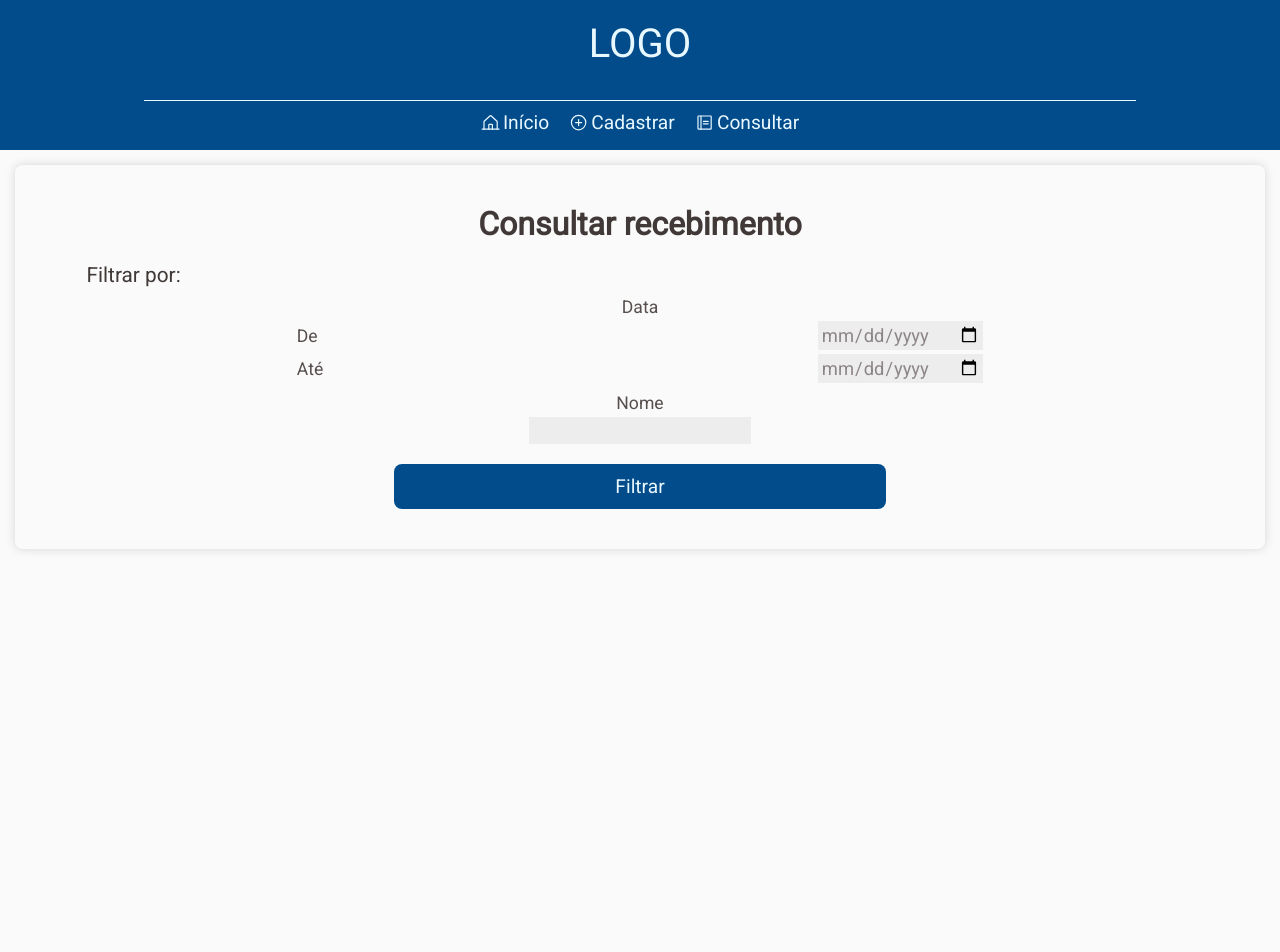
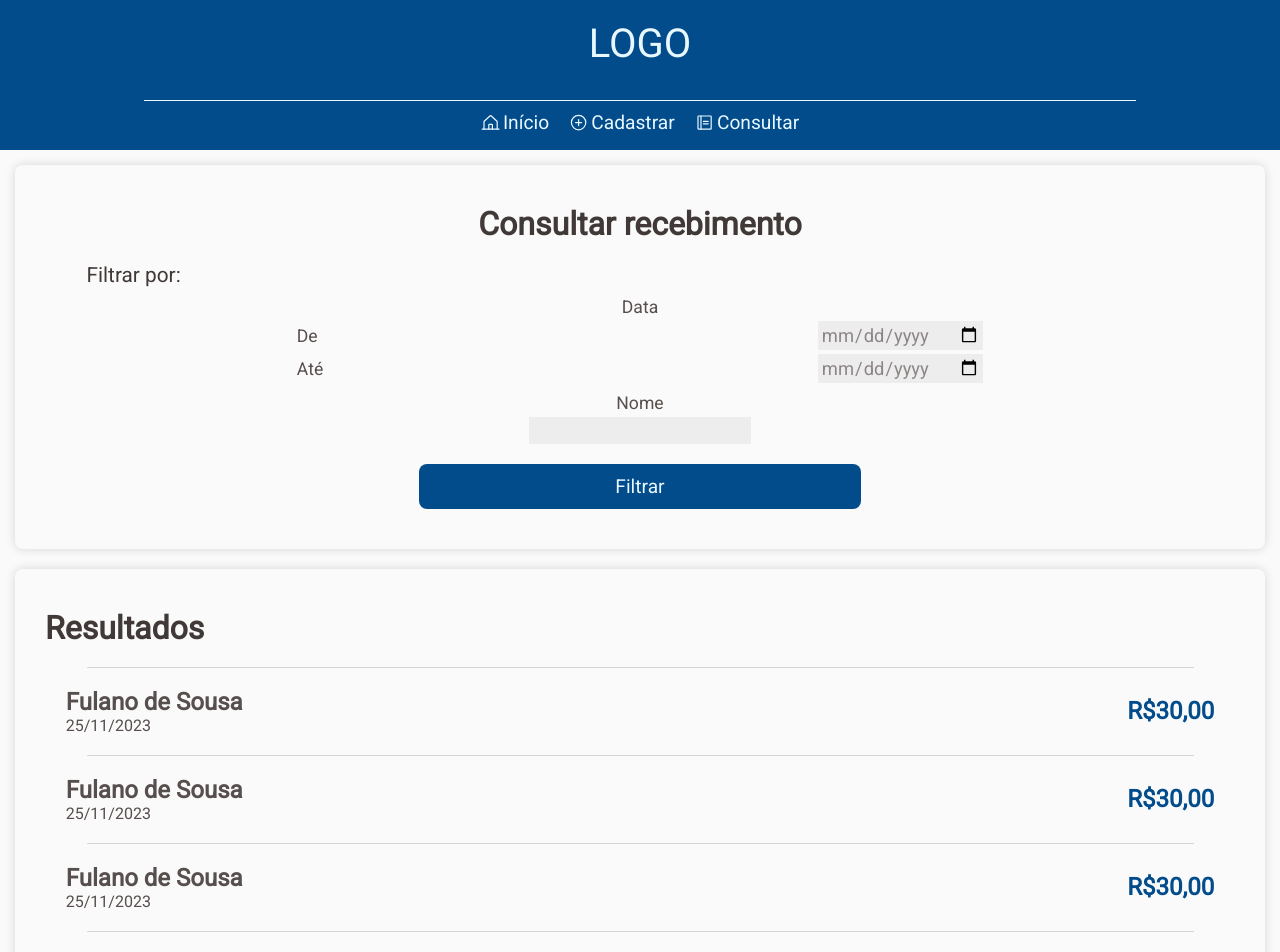
Before and after one commit to PedroSchinke/Controle-de-Pagamentos, a React (Vite) app: page /consultar in a window 1280 px wide. Shown: the top 952 px of the page. Before the commit the page ends 800 px from the top, so only its background shows below. Built offline with nearby package versions, Linux system fonts and the light colour scheme; the HTML template or start-up script is replaced by a standard one.

Commit message:
organized search page in components

```diff
--- a/src/pages/search page/SearchPage.tsx
+++ b/src/pages/search page/SearchPage.tsx
@@ -1,7 +1,7 @@
+import { SearchResultItem } from './components/search result item/SearchResultItem'
+import { Filter } from './components/filter/Filter'
 import {
-  FilterButton,
-  FilterContainer,
-  FilterForm,
+  ResultsContainer,
   SearchPageContainer,
   SearchPageLayout,
 } from './styles'
@@ -11,28 +11,15 @@ export function SearchPage() {
     <SearchPageLayout>
       <SearchPageContainer>
         <h1>Consultar recebimento</h1>
-        <FilterContainer>
-          <span>Filtrar por:</span>
-          <FilterForm>
-            <div className="filter">
-              <label>Data</label>
-              <div className="label_and_input_of_filter">
-                <label>De</label>
-                <input type="date" />
-              </div>
-              <div className="label_and_input_of_filter">
-                <label>Até</label>
-                <input type="date" />
-              </div>
-            </div>
-            <div className="filter">
-              <label>Nome</label>
-              <input type="text" />
-            </div>
-          </FilterForm>
-        </FilterContainer>
-        <FilterButton>Filtrar</FilterButton>
+        <Filter />
       </SearchPageContainer>
+      <ResultsContainer>
+        <h1>Resultados</h1>
+        <SearchResultItem />
+        <SearchResultItem />
+        <SearchResultItem />
+        <SearchResultItem />
+      </ResultsContainer>
     </SearchPageLayout>
   )
 }
--- /dev/null
+++ b/src/pages/search page/components/filter/Filter.tsx
@@ -0,0 +1,27 @@
+import { FilterButton, FilterContainer, FilterForm } from './styles'
+
+export function Filter() {
+  return (
+    <FilterContainer>
+      <span>Filtrar por:</span>
+      <FilterForm>
+        <div className="filter">
+          <label>Data</label>
+          <div className="label_and_input_of_filter">
+            <label>De</label>
+            <input type="date" />
+          </div>
+          <div className="label_and_input_of_filter">
+            <label>Até</label>
+            <input type="date" />
+          </div>
+        </div>
+        <div className="filter">
+          <label>Nome</label>
+          <input type="text" />
+        </div>
+        <FilterButton>Filtrar</FilterButton>
+      </FilterForm>
+    </FilterContainer>
+  )
+}
--- /dev/null
+++ b/src/pages/search page/components/filter/styles.ts
@@ -0,0 +1,53 @@
+import styled from 'styled-components'
+import { BaseButton } from '../../../register page/styles'
+
+export const FilterContainer = styled.div`
+  width: 90%;
+  display: flex;
+  flex-direction: column;
+  gap: 10px;
+  font-family: 'Roboto', sans-serif;
+  font-size: 1.3rem;
+  color: ${(props) => props.theme.base_subtitle};
+
+  .filter {
+    width: 62%;
+    display: flex;
+    flex-direction: column;
+    align-items: center;
+    justify-content: space-between;
+    gap: 4px;
+
+    .label_and_input_of_filter {
+      width: 100%;
+      display: flex;
+      align-items: center;
+      justify-content: space-between;
+    }
+  }
+
+  label {
+    font-size: 1.1rem;
+    color: ${(props) => props.theme.base_text};
+  }
+
+  input {
+    padding: 3px;
+    border: none;
+    background-color: ${(props) => props.theme.base_input};
+    font-family: 'Roboto', sans-serif;
+    font-size: 1.15rem;
+    color: ${(props) => props.theme.base_label};
+  }
+`
+
+export const FilterForm = styled.form`
+  display: flex;
+  flex-direction: column;
+  align-items: center;
+  gap: 10px;
+`
+
+export const FilterButton = styled(BaseButton)`
+  margin-top: 10px;
+`
--- /dev/null
+++ b/src/pages/search page/components/search result item/SearchResultItem.tsx
@@ -0,0 +1,20 @@
+import {
+  DivisionCardLine,
+  SearchResultItemContainer,
+  SearchResultItemInfos,
+} from './styles'
+
+export function SearchResultItem() {
+  return (
+    <SearchResultItemContainer>
+      <DivisionCardLine />
+      <SearchResultItemInfos>
+        <div className="donator_and_date">
+          <h2>Fulano de Sousa</h2>
+          <span>25/11/2023</span>
+        </div>
+        <span className="donation_value">R$30,00</span>
+      </SearchResultItemInfos>
+    </SearchResultItemContainer>
+  )
+}
--- /dev/null
+++ b/src/pages/search page/components/search result item/styles.ts
@@ -0,0 +1,34 @@
+import styled from 'styled-components'
+
+export const SearchResultItemContainer = styled.div`
+  display: flex;
+  flex-direction: column;
+  align-items: center;
+  font-family: 'Roboto', sans-serif;
+`
+
+export const DivisionCardLine = styled.div`
+  width: 90%;
+  height: 1px;
+  background-color: ${(props) => props.theme.base_hover};
+`
+
+export const SearchResultItemInfos = styled.div`
+  width: 95%;
+  display: flex;
+  justify-content: space-between;
+  align-items: center;
+  padding: 20px 10px;
+
+  .donator_and_date {
+    display: flex;
+    flex-direction: column;
+    color: ${(props) => props.theme.base_text};
+  }
+
+  .donation_value {
+    font-size: 1.5rem;
+    font-weight: bold;
+    color: ${(props) => props.theme.blue_dark};
+  }
+`
--- a/src/pages/search page/styles.ts
+++ b/src/pages/search page/styles.ts
@@ -1,11 +1,11 @@
 import styled from 'styled-components'
-import { BaseButton } from '../register page/styles'
 
 export const SearchPageLayout = styled.div`
   padding: 15px;
   display: flex;
   flex-direction: column;
   align-items: center;
+  gap: 20px;
 `
 
 export const SearchPageContainer = styled.section`
@@ -26,51 +26,20 @@ export const SearchPageContainer = styled.section`
   }
 `
 
-export const FilterContainer = styled.div`
-  width: 90%;
+export const ResultsContainer = styled.div`
+  width: 100%;
   display: flex;
   flex-direction: column;
-  gap: 10px;
-  font-family: 'Roboto', sans-serif;
-  font-size: 1.3rem;
-  color: ${(props) => props.theme.base_subtitle};
+  align-items: left;
+  padding: 40px 10px 20px 10px;
+  background-color: ${(props) => props.theme.background};
+  border-radius: 8px;
+  box-shadow: 0px 0px 10px ${(props) => props.theme.base_hover};
 
-  .filter {
-    width: 62%;
-    display: flex;
-    flex-direction: column;
-    align-items: center;
-    justify-content: space-between;
-    gap: 4px;
-
-    .label_and_input_of_filter {
-      width: 100%;
-      display: flex;
-      align-items: center;
-      justify-content: space-between;
-    }
-  }
-
-  label {
-    font-size: 1.1rem;
-    color: ${(props) => props.theme.base_text};
-  }
-
-  input {
-    padding: 3px;
-    border: none;
-    background-color: ${(props) => props.theme.base_input};
+  h1 {
     font-family: 'Roboto', sans-serif;
-    font-size: 1.15rem;
-    color: ${(props) => props.theme.base_label};
+    font-size: 2rem;
+    color: ${(props) => props.theme.base_subtitle};
+    margin: 0px 0px 20px 20px;
   }
 `
-
-export const FilterForm = styled.div`
-  display: flex;
-  flex-direction: column;
-  align-items: center;
-  gap: 10px;
-`
-
-export const FilterButton = styled(BaseButton)``
```
